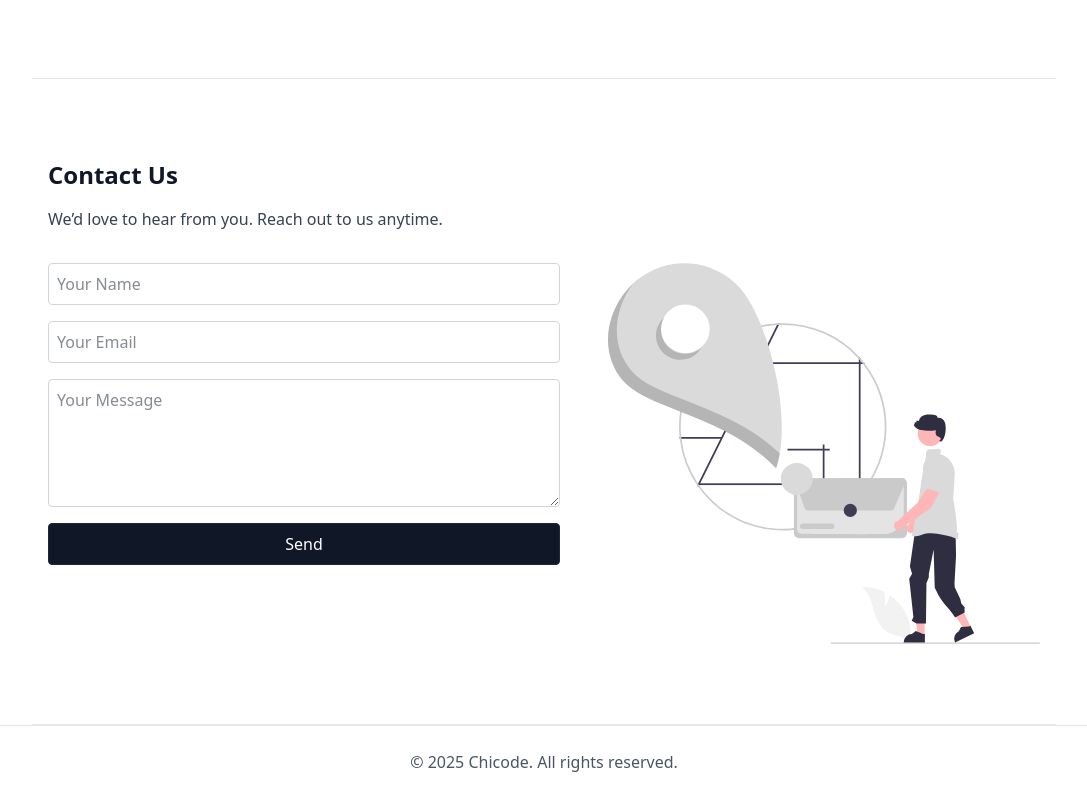
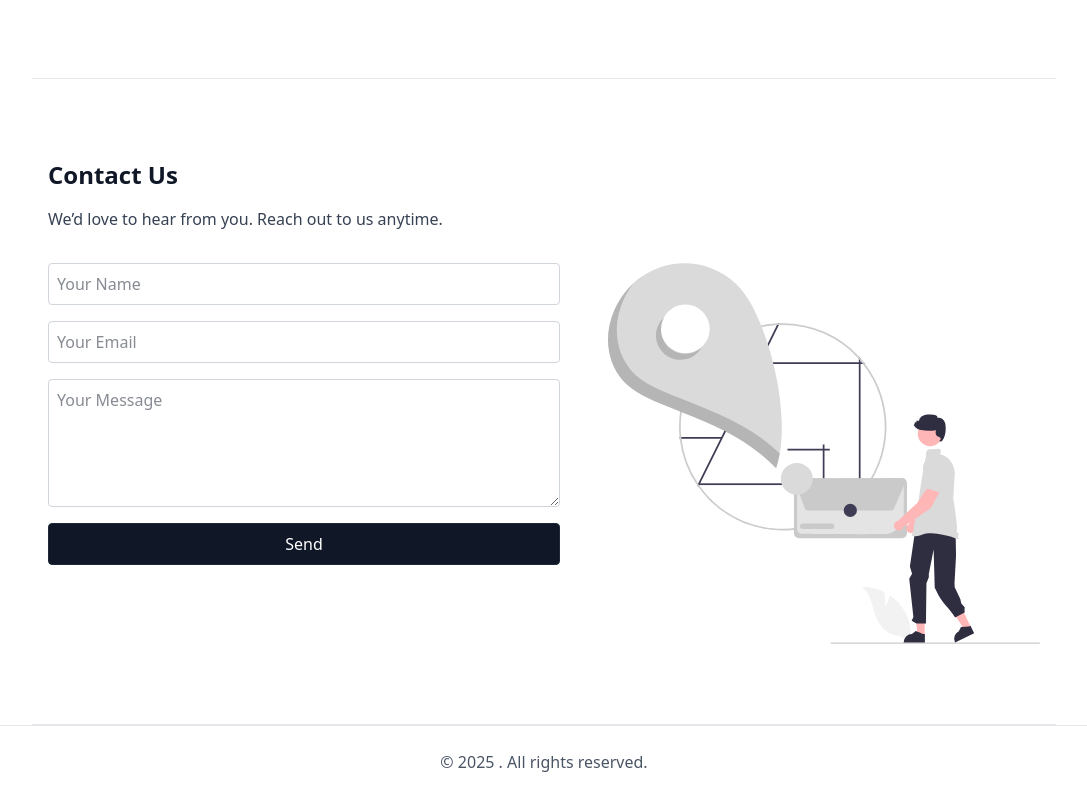
Before and after one commit to Synap-Groups/synapgo, a React (Vite) app: page / in a window 1280 px wide. Shown: the part 4329-5127 px from the top of the page, without its empty margins (96-1183 px from the left). Built offline with nearby package versions, Linux system fonts and the light colour scheme; no server answers.

Commit message:
fix: fix name in footer

```diff
--- a/src/components/Footer.jsx
+++ b/src/components/Footer.jsx
@@ -1,7 +1,9 @@
+import { ENV } from "../configs/env";
+
 export default function Footer() {
     return (
         <footer className="text-center text-gray-600 py-6 border-t border-gray-200">
-            <p>© {new Date().getFullYear()} Chicode. All rights reserved.</p>
+            <p>© {new Date().getFullYear()} {ENV.DEVELOPERS_NAME}. All rights reserved.</p>
         </footer>
     );
 }
```
